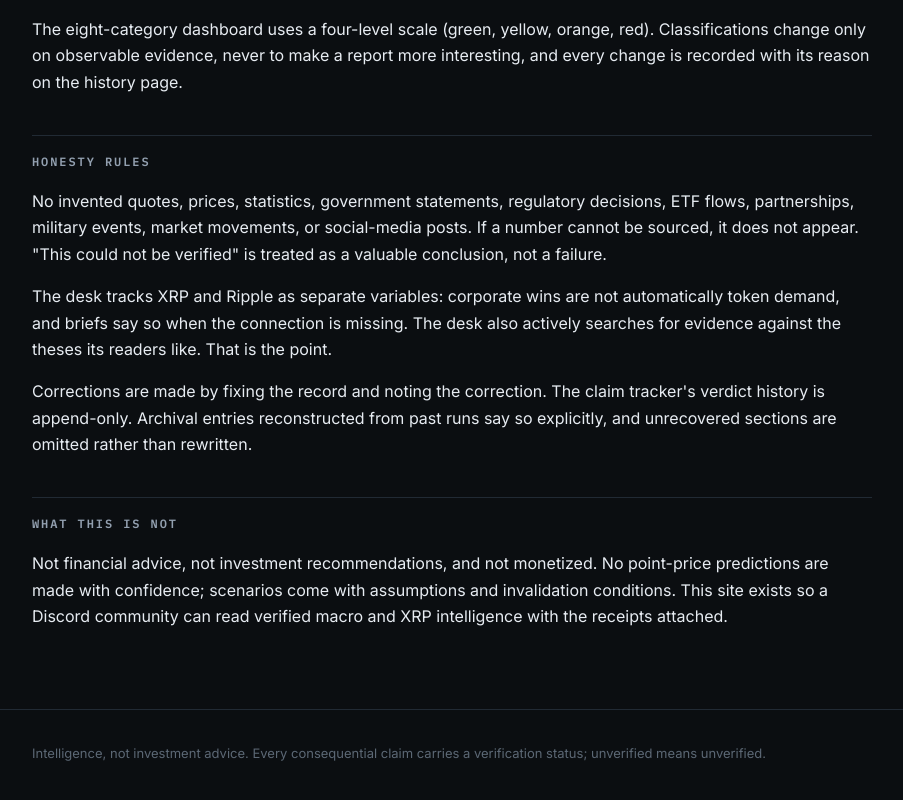
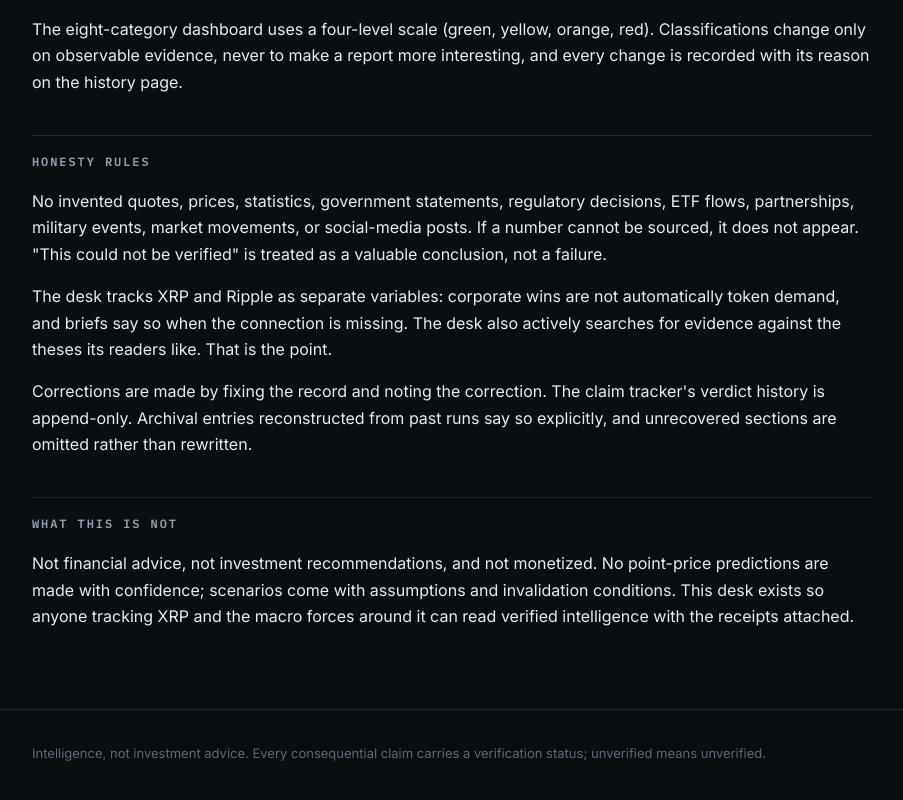
Before and after one commit to LINIHQ/macro-intel-desk, a Next.js app: page /sources in a window 1280 px wide. Shown: the part 1237-2037 px from the top of the page, without its empty margins (188-1091 px from the left). Built offline with nearby package versions, Linux system fonts and the light colour scheme; no server answers; the database is empty.

Commit message:
Sources page: XRP desk branding, audience-neutral closing

```diff
--- a/app/sources/page.jsx
+++ b/app/sources/page.jsx
@@ -2,7 +2,7 @@ import StatusChip from '@/components/StatusChip';
 import { VERIFICATION } from '@/lib/format';
 
 export const metadata = {
-  title: 'Sources | GenXKrypto Macro Intelligence Desk',
+  title: 'Sources | GenXKrypto XRP Macro Intelligence Desk',
 };
 
 export default function SourcesPage() {
@@ -98,8 +98,8 @@ export default function SourcesPage() {
       <h2>What this is not</h2>
       <p>
         Not financial advice, not investment recommendations, and not monetized. No point-price predictions are made
-        with confidence; scenarios come with assumptions and invalidation conditions. This site exists so a Discord
-        community can read verified macro and XRP intelligence with the receipts attached.
+        with confidence; scenarios come with assumptions and invalidation conditions. This desk exists so anyone
+        tracking XRP and the macro forces around it can read verified intelligence with the receipts attached.
       </p>
     </div>
   );
```
